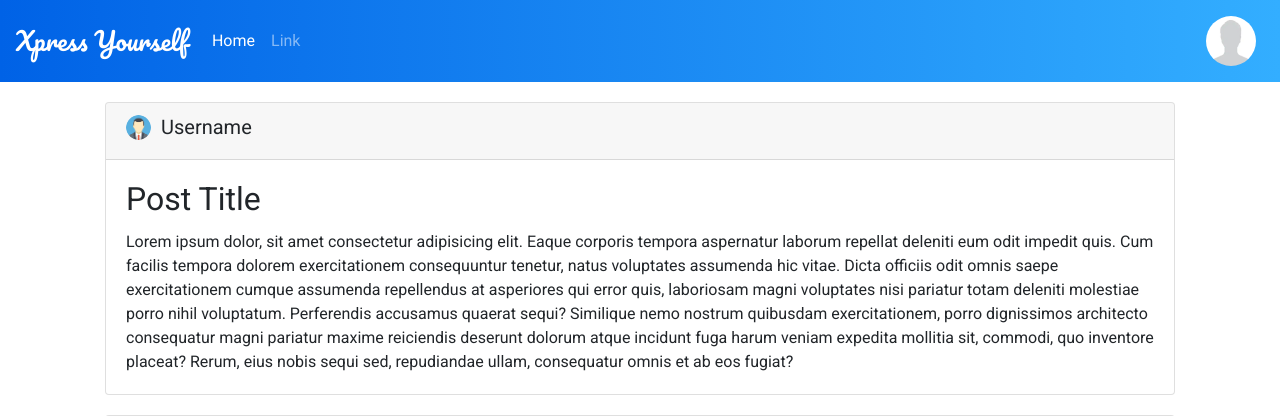
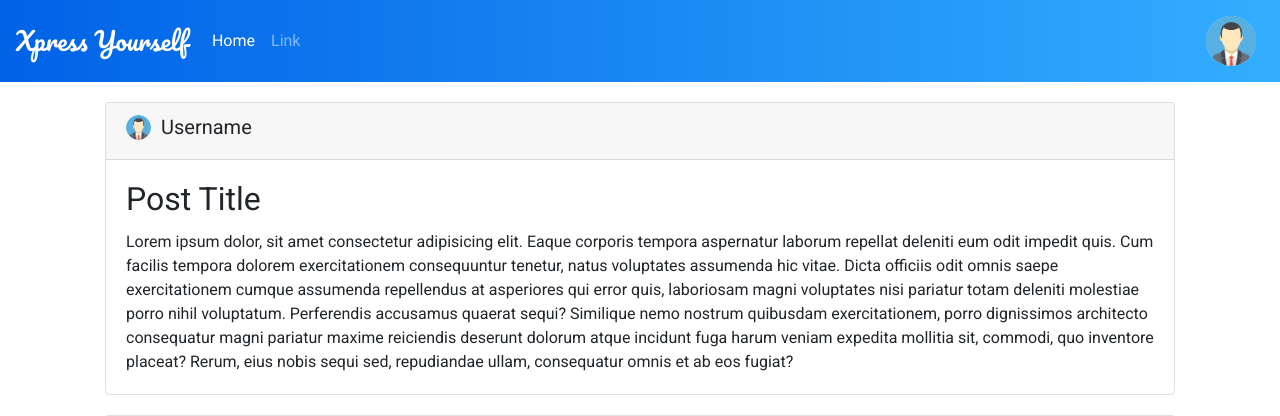
Before and after one commit to williamlim16/ProjectPemWeb, a PHP site: page / in a window 1280 px wide. Shown: the top 416 px of the page. Run offline with PHP 8.4, Linux system fonts and the light colour scheme; some libraries are stand-ins or nearby versions.

Commit message:
disuru push sry

```diff
--- a/view/home.php
+++ b/view/home.php
@@ -42,7 +42,7 @@
                     <li class="nav-item dropdown">
 
                         <a href="#" class="nav-link" data-toggle="dropdown">
-                            <img src="defaultProfile.png" alt="Photo Avatar" id="profileavatar" class="avatar" style="width: 50px">
+                            <img src="resource/avatar.png" alt="Photo Avatar" id="profileavatar" class="avatar" style="width: 50px">
                         </a>
 
                         <div class="dropdown-menu dropdown-menu-right animate slideIn">
```
